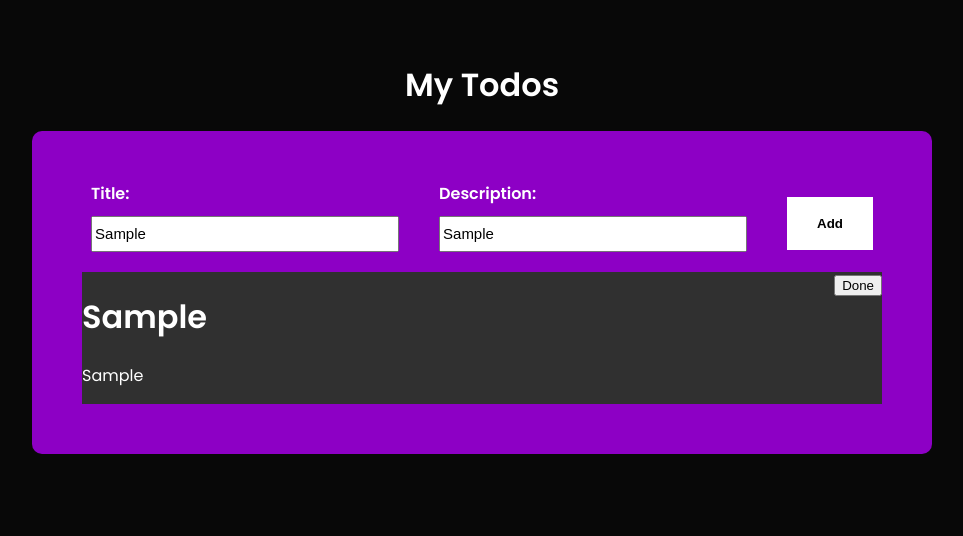
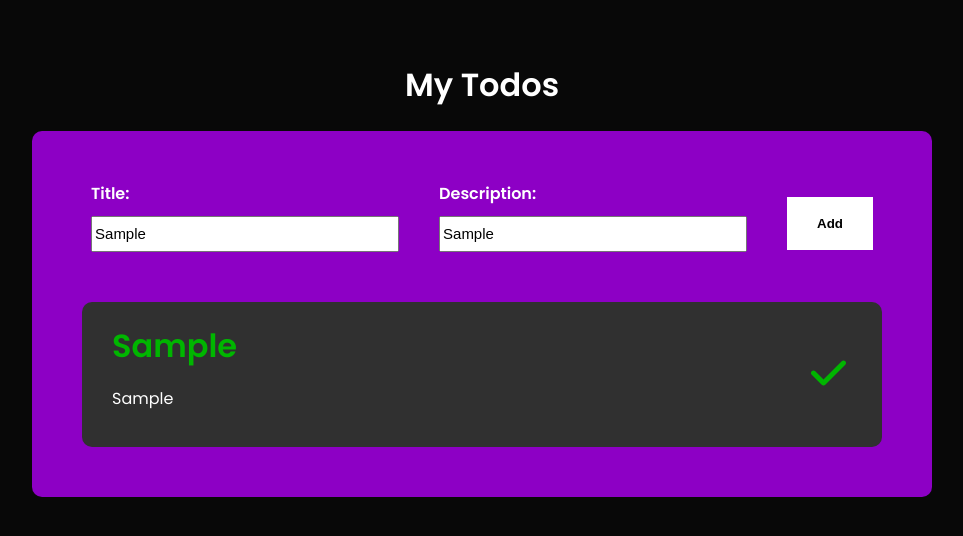
Before and after one commit to Ban1el/react-todo-app, a React (Create React App) app: page / in a window 1280 px wide. Both pictures are taken after typing "Sample", "Sample" into the empty fields and a click on the button "Add". Shown: the top 536 px of the page, without its empty margins (158-1121 px from the left). Built offline with nearby package versions, Linux system fonts and the light colour scheme.

Commit message:
add todo styling

```diff
--- a/src/components/Todo.js
+++ b/src/components/Todo.js
@@ -1,4 +1,6 @@
 import styles from "../styles/styles.module.css";
+import { FontAwesomeIcon } from "@fortawesome/react-fontawesome";
+import { faCheck } from "@fortawesome/free-solid-svg-icons";
 
 const Todo = ({ todoItem, setTodoList, todoList }) => {
   const deleteTodo = () => {
@@ -7,13 +9,18 @@ const Todo = ({ todoItem, setTodoList, todoList }) => {
 
   return (
     <div className={styles.todo_panel}>
-      <div className="col-1">
+      <div className={styles.column_1}>
         <h1>{todoItem.title}</h1>
         <p>{todoItem.description}</p>
       </div>
 
-      <div className="col-2">
-        <button onClick={deleteTodo}>Done</button>
+      <div className={styles.column_2}>
+        <button onClick={deleteTodo} className={styles.icon_button}>
+          <FontAwesomeIcon
+            icon={faCheck}
+            className={styles.icon_button}
+          ></FontAwesomeIcon>
+        </button>
       </div>
     </div>
   );
--- a/src/styles/styles.module.css
+++ b/src/styles/styles.module.css
@@ -44,5 +44,24 @@
   justify-content: space-between;
   flex-direction: row;
   background-color: rgb(48, 48, 48);
-  margin-top: 20px;
+  margin-top: 50px;
+  padding: 20px 30px;
+  border-radius: 10px;
 }
+
+.column_1 h1 {
+  margin: 0;
+  padding: 0;
+  color: rgb(0, 182, 0);
+}
+
+.icon_button {
+  background: transparent;
+  border: none;
+  font-size: 40px;
+  color: rgb(0, 182, 0);
+}
+
+.column_2 {
+  display: flex;
+}
```
